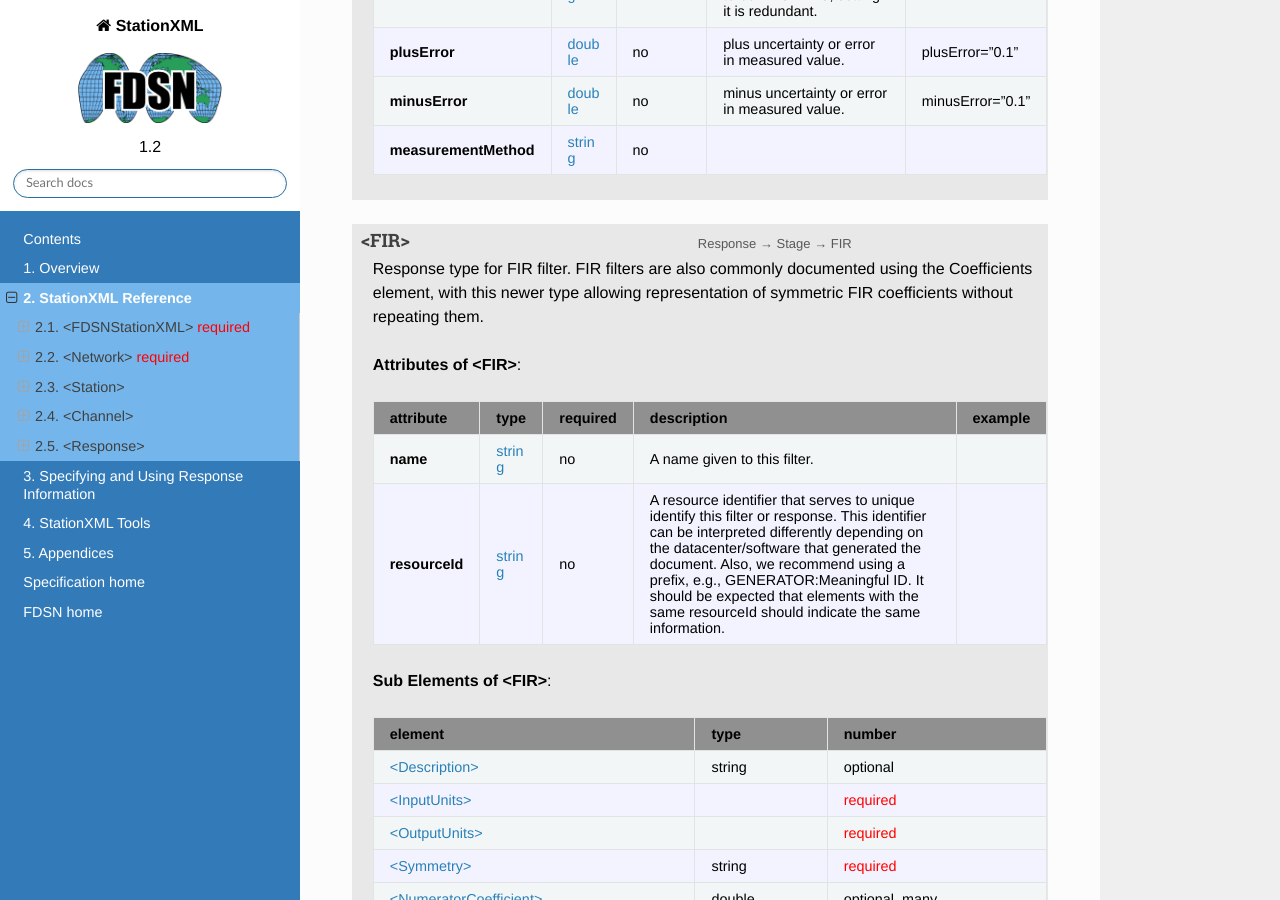
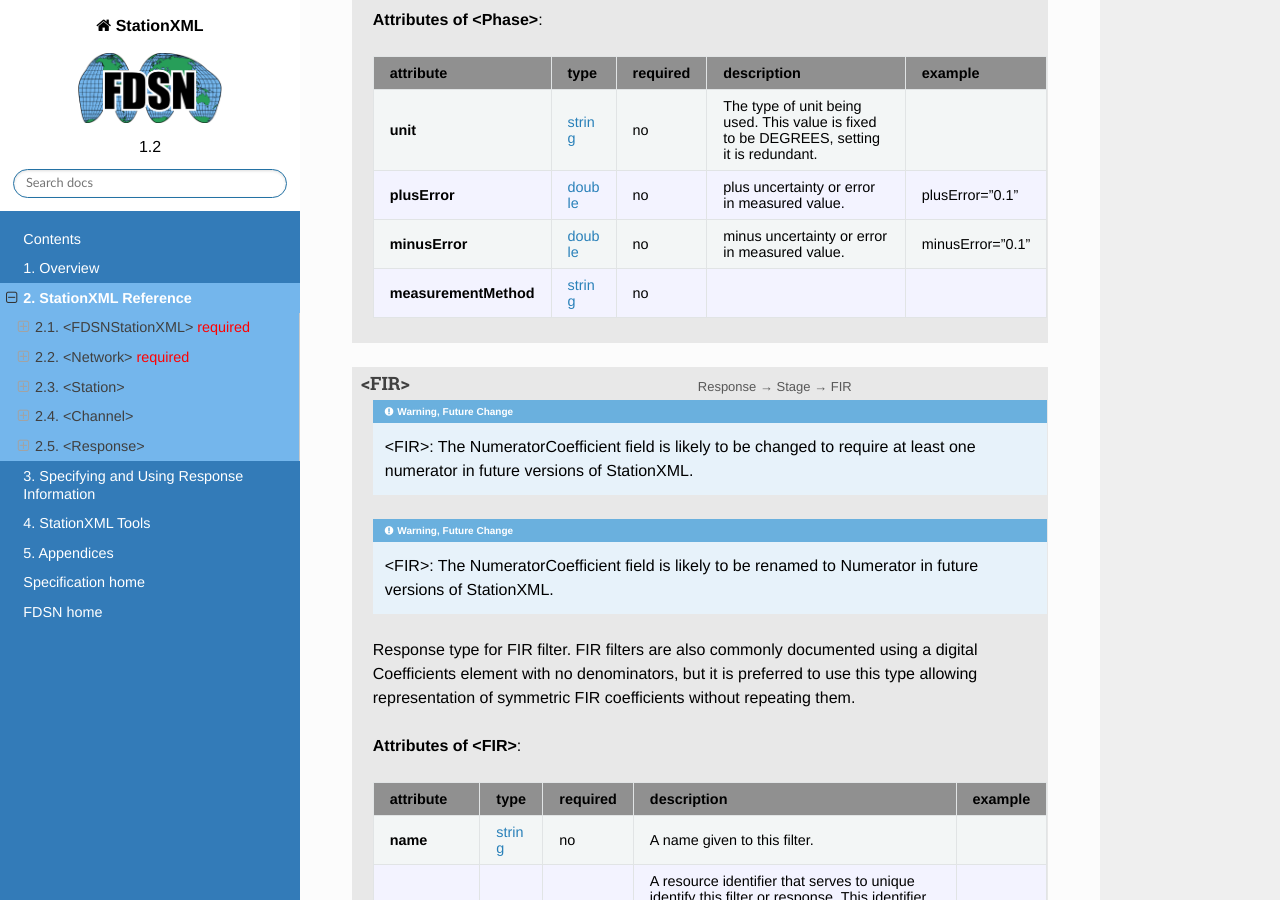
Before and after one commit to FDSN/StationXML, a Sphinx documentation site: the page built from docs/reference.rst, in a window 1280 px wide and 900 px high, scrolled down 79462 px. Built offline with Sphinx 7.4.7 and the Read the Docs theme 2.0.0, drawn with Linux system fonts in a browser that asks for light colours; some of the changed text lies outside the part shown.

Commit message:
redo convert for prev commits

```diff
--- a/docs/level-response.rst
+++ b/docs/level-response.rst
@@ -1855,11 +1855,15 @@
 
       Response :raw-html:`&rarr;`:raw-latex:`$\rightarrow$` Stage :raw-html:`&rarr;`:raw-latex:`$\rightarrow$` Coefficients
 
-   .. container:: description
-
-      Response type for FIR coefficients. Laplace transforms or IIR
-      filters can both be expressed using type as well but the PolesAndZerosType should be used
-      instead.
+   .. admonition:: Warning, Future Change
+
+      <Coefficients>: The Numerator element is likely to be changed to require at least one numerator.
+
+   .. container:: description
+
+      Response type for filter giving coefficients. Laplace transforms or analog
+      filters can both be expressed using this type as well but the PolesZeros should be used
+      instead. Digital filters with no denominator should use FIR instead.
 
 
 
@@ -2200,7 +2204,7 @@
 
    .. container:: description
 
-      Numerator for the coefficient
+      Numerator for the coefficient. Should include at least one.
 
 
 
@@ -2738,10 +2742,19 @@
 
       Response :raw-html:`&rarr;`:raw-latex:`$\rightarrow$` Stage :raw-html:`&rarr;`:raw-latex:`$\rightarrow$` FIR
 
+   .. admonition:: Warning, Future Change
+
+      <FIR>: The NumeratorCoefficient field is likely to be changed to require at least one numerator in future versions of StationXML.
+
+   .. admonition:: Warning, Future Change
+
+      <FIR>: The NumeratorCoefficient field is likely to be renamed to Numerator in future versions of StationXML.
+
    .. container:: description
 
       Response type for FIR filter.  FIR filters
-      are also commonly documented using the Coefficients element, with this newer type
+      are also commonly documented using a digital Coefficients element with no
+      denominators, but it is preferred to use this type
       allowing representation of symmetric FIR coefficients without repeating them.
 
 
@@ -3086,6 +3099,12 @@
 			.. only:: html
 
 					content type: `double <appendices.html#glossary-double>`_
+
+   .. container:: description
+
+      The coefficients of the FIR filter. Should include at least one.
+
+
 
 
 
```
Also changed, not shown: docs/warnings.rst (+27 -0 lines).
